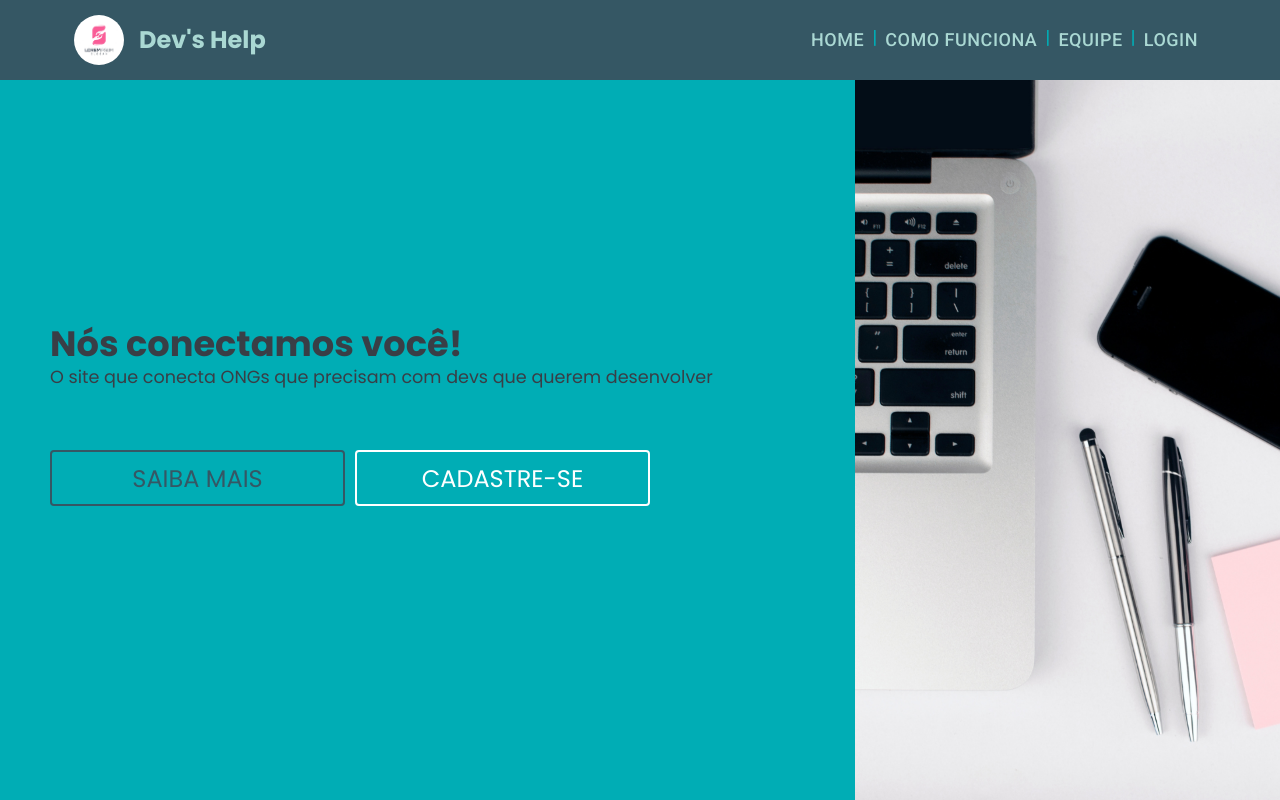
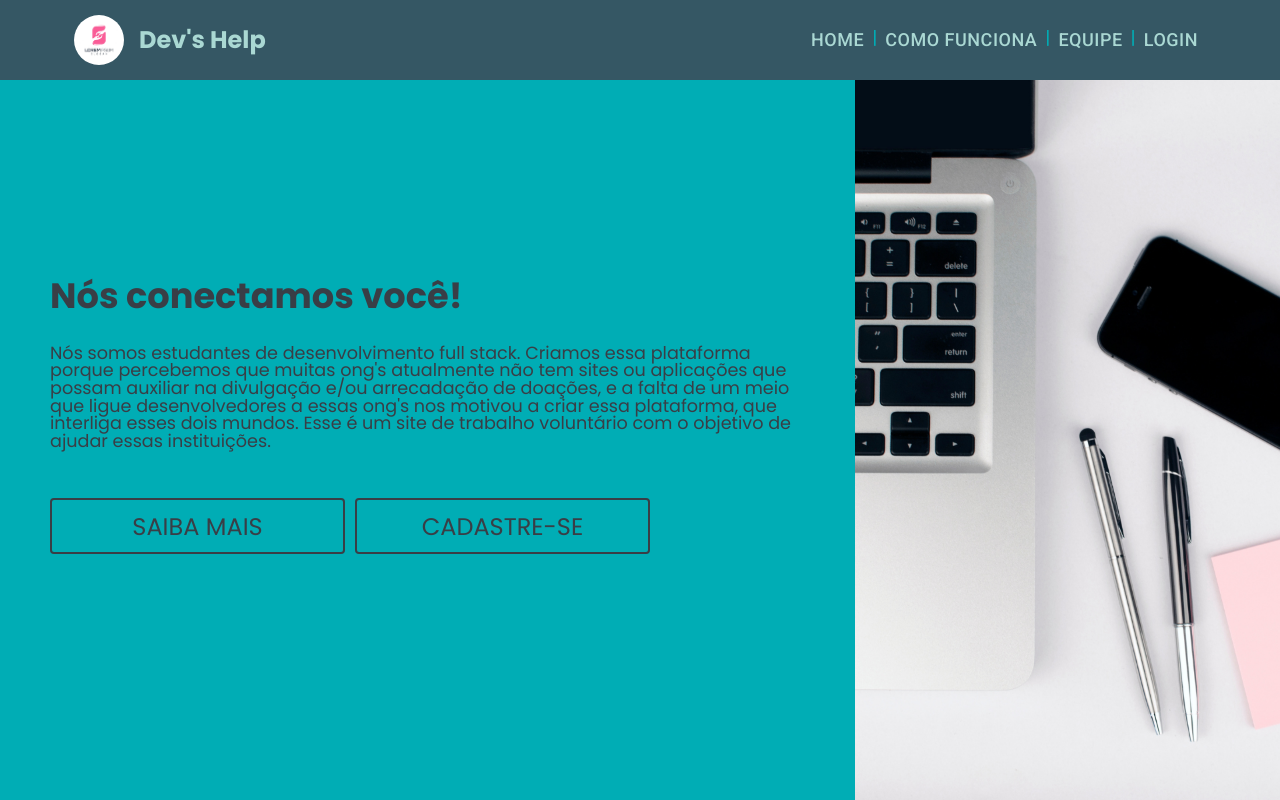
Before and after one commit to Projeto-FrontEnd-M3/Grupo3-FrontEnd-M3, a React (Vite) app: page /home in a window 1280 px wide. Built offline with nearby package versions, Linux system fonts and the light colour scheme.

Commit message:
fix: home-css-contrast

```diff
--- a/src/pages/Dashboard/components/CarouselCard/index.tsx
+++ b/src/pages/Dashboard/components/CarouselCard/index.tsx
@@ -5,12 +5,14 @@ const CarouselCard = ({ obj }) => {
   return (
     <div>
       <div>
-            <Text tag="h2" color="primary" fontSize="title3">Pedido</Text>
+        <Text tag="h2" color="primary" fontSize="title3">
+          Pedido
+        </Text>
         <Text>Entregar até: {obj.estimated_time}</Text>
       </div>
       <Text>{obj.description}</Text>
       <ButtonDefault color="primary" bgColor="primary">
-            PEGAR PROJETO
+        ESCOLHER PROJETO
       </ButtonDefault>
     </div>
   );
--- a/src/pages/Dashboard/components/ProjetoAtual/index.tsx
+++ b/src/pages/Dashboard/components/ProjetoAtual/index.tsx
@@ -46,11 +46,11 @@ export const ProjetoAtual = () => {
         Você ainda não iniciou nenhum projeto
       </Text>
       <ButtonDefault
-        color="primary"
-        bgColor="primary"
+        color="grey1"
+        bgColor="grey1"
         onClick={() => navigate("/dashboard/projetos")}
       >
-        PEGAR UM PROJETO
+        ESCOLHER PROJETO
       </ButtonDefault>
     </ContainerProjectEmpty>
   );
--- a/src/pages/Dashboard/components/ProjetoAtualCard/index.tsx
+++ b/src/pages/Dashboard/components/ProjetoAtualCard/index.tsx
@@ -20,7 +20,7 @@ import { Text } from "../../../../styles/TypograpyText";
 import { IDemandsResponse } from "../../../../interface/TypesGlobal";
 
 interface IProjetoAtualCard {
-  obj: IDemandsResponse
+  obj: IDemandsResponse;
 }
 
 export const ProjetoAtualCard = ({ obj }: IProjetoAtualCard) => {
@@ -41,8 +41,8 @@ export const ProjetoAtualCard = ({ obj }: IProjetoAtualCard) => {
           </Text>
         </ContainerProjectLeftResume>
         <ContainerProjectLefButton>
-          <ButtonDefault color="primary" bgColor="primary">
-            {obj.status == "Pendente" ? "PEGAR PROJETO" : "CONCLUIR PROJETO"}
+          <ButtonDefault color="grey1" bgColor="grey1">
+            {obj.status == "Pendente" ? "ACEITAR PROJETO" : "CONCLUIR PROJETO"}
           </ButtonDefault>
         </ContainerProjectLefButton>
       </ContainerProjectLeft>
--- a/src/pages/Dashboard/components/ProjetosAnteriores/index.tsx
+++ b/src/pages/Dashboard/components/ProjetosAnteriores/index.tsx
@@ -62,11 +62,11 @@ const ProjetosAnteriores = () => {
         Você ainda não finalizou nenhum projeto
       </Text>
       <ButtonDefault
-        color="primary"
-        bgColor="primary"
+        color="grey1"
+        bgColor="grey1"
         onClick={() => navigate("/dashboard/projetos")}
       >
-        PEGAR UM PROJETO
+        ESCOLHER PROJETO
       </ButtonDefault>
     </ContainerProjectEmpty>
   );
--- a/src/pages/Home/componentsHome/MainSection/index.tsx
+++ b/src/pages/Home/componentsHome/MainSection/index.tsx
@@ -17,21 +17,27 @@ export const MainSection = () => {
             Nós conectamos você!
           </Text>
           <Text tag="p" color="grey3">
-            O site que conecta ONGs que precisam com devs que querem desenvolver
+            Nós somos estudantes de desenvolvimento full stack. Criamos essa
+            plataforma porque percebemos que muitas ong's atualmente não tem
+            sites ou aplicações que possam auxiliar na divulgação e/ou
+            arrecadação de doações, e a falta de um meio que ligue
+            desenvolvedores a essas ong's nos motivou a criar essa plataforma,
+            que interliga esses dois mundos. Esse é um site de trabalho
+            voluntário com o objetivo de ajudar essas instituições.
           </Text>
         </div>
         <div className="containerDivBtn">
           <ButtonDefault
             onClick={() => navigate("/sobre")}
-            bgColor="negative"
-            color="negative"
+            bgColor="grey3"
+            color="grey3"
           >
             SAIBA MAIS
           </ButtonDefault>
           <ButtonDefault
             onClick={() => setActualSectionHome("register")}
-            bgColor="white"
-            color="white"
+            bgColor="grey3"
+            color="grey3"
           >
             CADASTRE-SE
           </ButtonDefault>
--- a/src/pages/Home/componentsHome/MainSection/style.ts
+++ b/src/pages/Home/componentsHome/MainSection/style.ts
@@ -8,6 +8,7 @@ export const MainStyled = styled.div`
 
   .container {
     width: 100%;
+    /* height: 100%; */
     display: flex;
     flex-direction: column;
     justify-content: center;
@@ -16,11 +17,14 @@ export const MainStyled = styled.div`
   }
 
   .containerDivText {
-    margin-bottom: 4rem;
+    margin-bottom: 3rem;
   }
 
   .containerDivText h1 {
-    margin-bottom: 0.5rem;
+    margin-bottom: 2rem;
+  }
+
+  .containerDivTitle {
   }
 
   .containerDivBtn {
```
Lines whose indentation alone changed are shown as unchanged.
